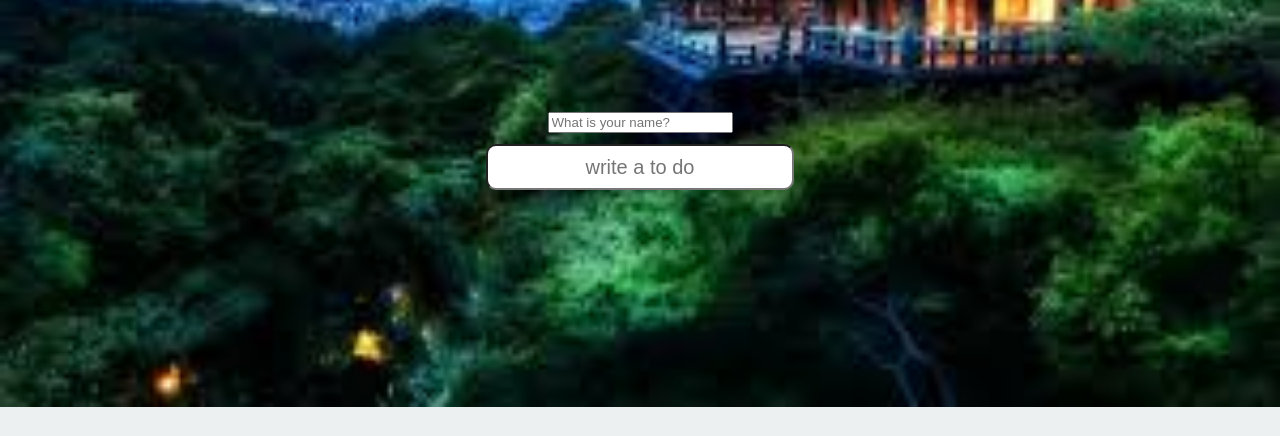
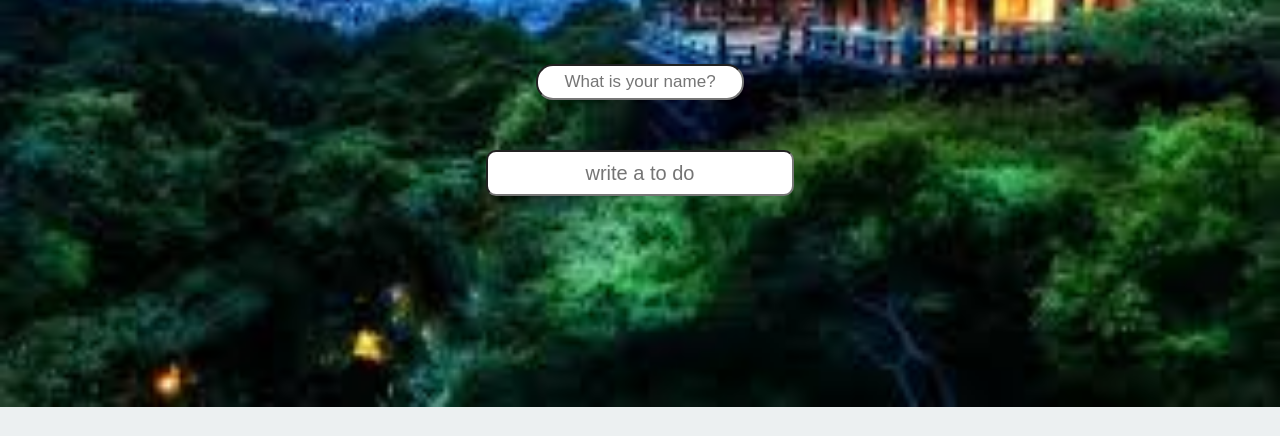
Before and after one commit to crimson747-mac/Vanilla_JS, a plain HTML site: page index.html in a window 1280 px wide. Shown: the part 393-829 px from the top of the page. Drawn offline with Linux system fonts and the light colour scheme.

Commit message:
really finish

```diff
--- a/index.css
+++ b/index.css
@@ -21,8 +21,9 @@ main {
   font-size: 50px;
   color: white;
 }
-.js-form {
-  font-size: 70px;
+
+.js-form input {
+  font-size: 17px;
   text-align: center;
   width: 200px;
   height: 30px;
```
